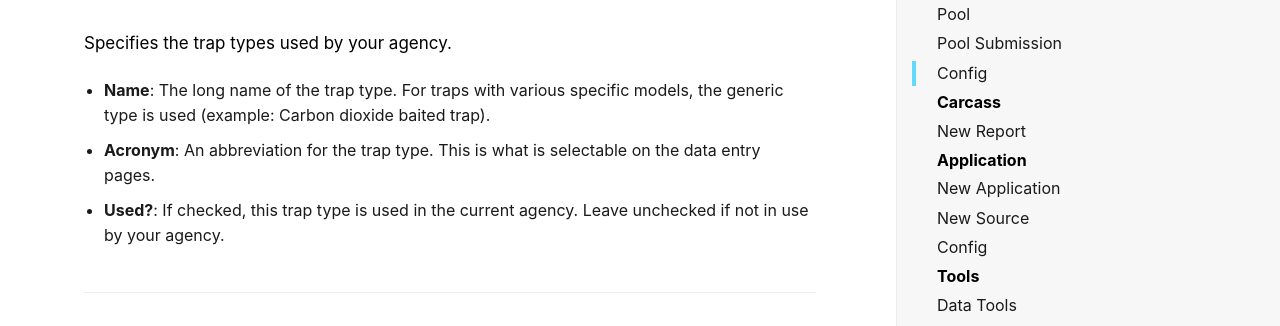
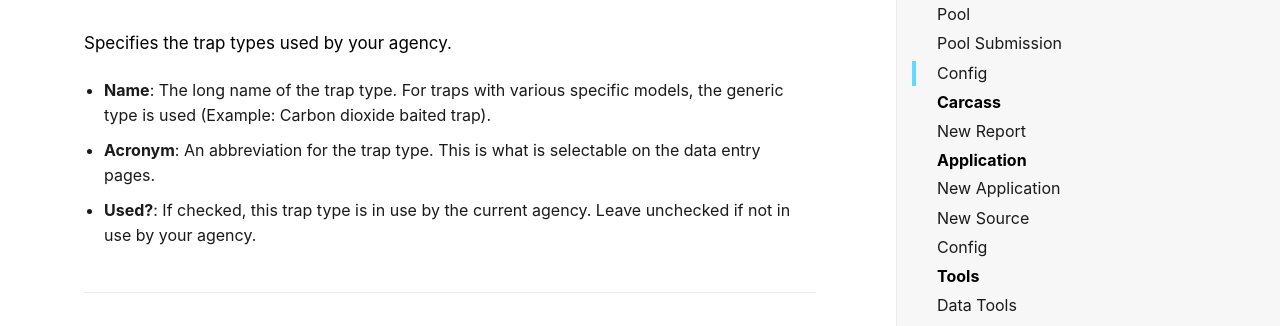
Before and after one commit to tlvaldepena/vectorsurv.org, a Jekyll site: the page built from _docs/arthropod/trap-types.md, in a window 1280 px wide and 900 px high, scrolled down 447 px. Shown: the part 270-596 px from the top of the window. Built offline with Jekyll 4.4.1, drawn with Linux system fonts in a browser that asks for light colours.

Commit message:
Fix typos

```diff
--- a/_docs/arthropod/trap-types.md
+++ b/_docs/arthropod/trap-types.md
@@ -10,9 +10,9 @@ Lists arthropod species by class, order, and family that may be [recorded]({{ si
 ## Trap Types
 Specifies the trap types used by your agency.
 
-* **Name**: The long name of the trap type. For traps with various specific models, the generic type is used (example: Carbon dioxide baited trap).
+* **Name**: The long name of the trap type. For traps with various specific models, the generic type is used (Example: Carbon dioxide baited trap).
 * **Acronym**: An abbreviation for the trap type. This is what is selectable on the data entry pages.
-* **Used?**: If checked, this trap type is used in the current agency. Leave unchecked if not in use by your agency.
+* **Used?**: If checked, this trap type is in use by the current agency. Leave unchecked if not in use by your agency.
 
 ## Lab Preference
 Indicate the default lab used by your agency when [submitting new pools]({{ site.baseurl }}/docs/arthropod/submission) for testing.
```
